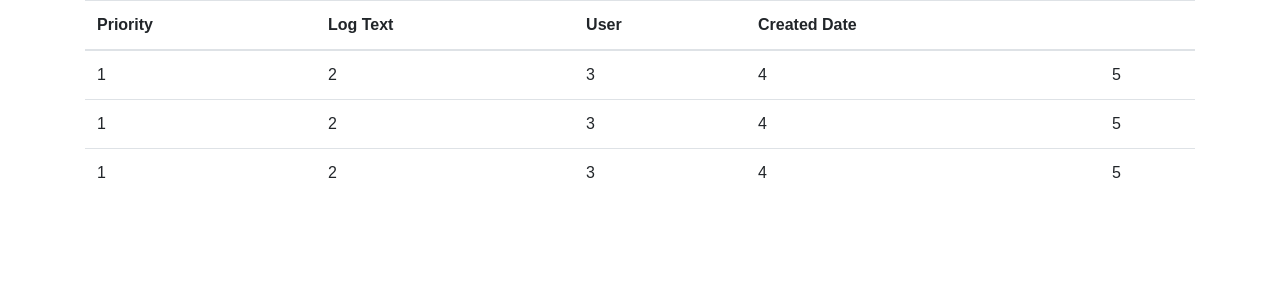
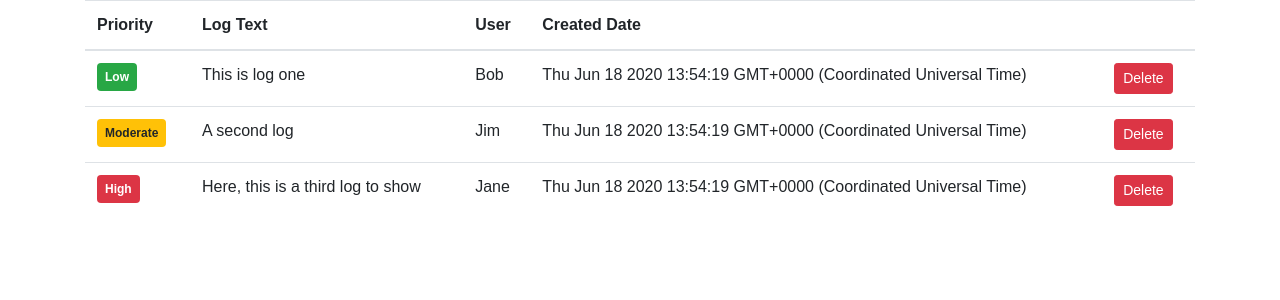
Before and after one commit to mikallwilsonn/buglogger-electron, a React app: page / in a window 1280 px wide. Shown: the top 300 px of the page. Built offline with nearby package versions, Linux system fonts and the light colour scheme; the HTML template or start-up script is replaced by a standard one.

Commit message:
Completed 'LogItem Component'

```diff
--- a/src/components/App.js
+++ b/src/components/App.js
@@ -15,21 +15,21 @@ import LogItem from './LogItem';
 const App = () => {
 	const [ logs, setLogs ] = useState([
 		{
-			id: 1,
+			_id: 1,
 			text: 'This is log one',
 			priority: 'low',
 			user: 'Bob',
 			created: new Date().toString()
 		},
 		{
-			id: 2,
+			_id: 2,
 			text: 'A second log',
 			priority: 'moderate',
 			user: 'Jim',
 			created: new Date().toString()
 		},
 		{
-			id: 3,
+			_id: 3,
 			text: 'Here, this is a third log to show',
 			priority: 'high',
 			user: 'Jane',
@@ -64,7 +64,12 @@ const App = () => {
 
 				<tbody>
 					{ logs.map(( log ) => {
-						return <LogItem key={ log.id } />
+						return (
+							<LogItem
+								key={ log._id }
+								log={ log }
+							/>
+						);
 					})}
 				</tbody>
 			</Table>
--- a/src/components/LogItem.js
+++ b/src/components/LogItem.js
@@ -1,18 +1,58 @@
 // ----
 // Dependencies
 import React from 'react';
+import Button from 'react-bootstrap/Button';
+import Badge from 'react-bootstrap/Badge';
 
 
 // ----
 // LogItem functional component
-const LogItem = () => {
+const LogItem = ({ log: { priority, text, user, created }}) => {
+
+    // Set variant for priority badge
+    const setVariant = () => {
+        if ( priority === 'high' ) {
+            return 'danger';
+        } else if ( priority === 'moderate' ) {
+            return 'warning';
+        } else {
+            return 'success';
+        }
+    }
+
+    // Render Component
     return (
         <tr>
-            <td>1</td>
-            <td>2</td>
-            <td>3</td>
-            <td>4</td>
-            <td>5</td>
+            <td>
+                <Badge
+                    variant={ setVariant() }
+                    className="p-2"
+                >
+                    { priority.charAt(0).toUpperCase() + priority.slice( 1 ) }
+                </Badge>
+            </td>
+
+            <td>
+                { text }
+            </td>
+
+            <td>
+                { user }
+            </td>
+
+            <td>
+                { created }
+            </td>
+
+            <td>
+                <Button
+                    variant='danger'
+                    size='sm'
+                    onClick={() => alert( 'Delete Log (coming soon)' )}
+                >
+                    Delete
+                </Button>
+            </td>
         </tr>
     );
 }
```
